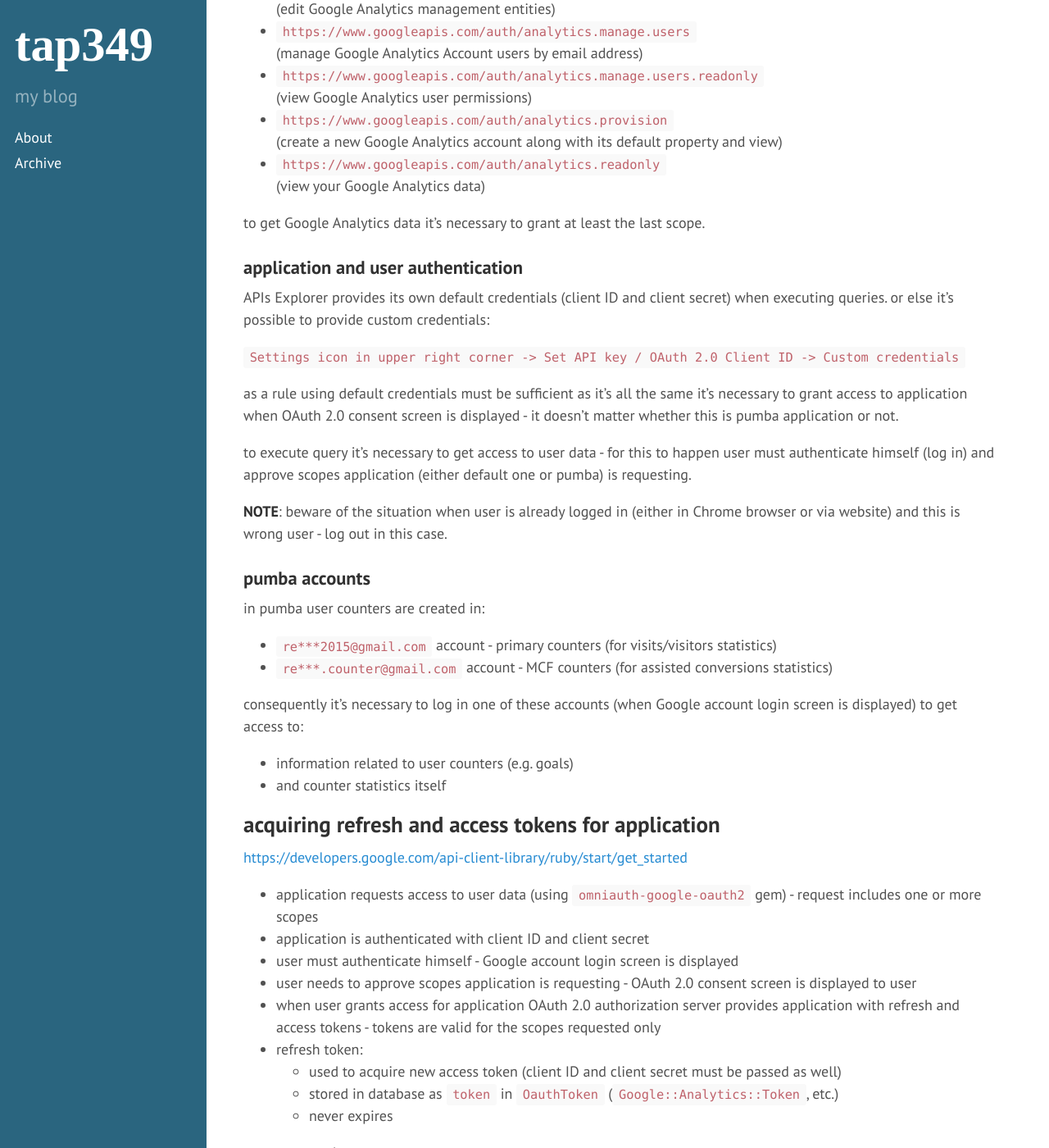
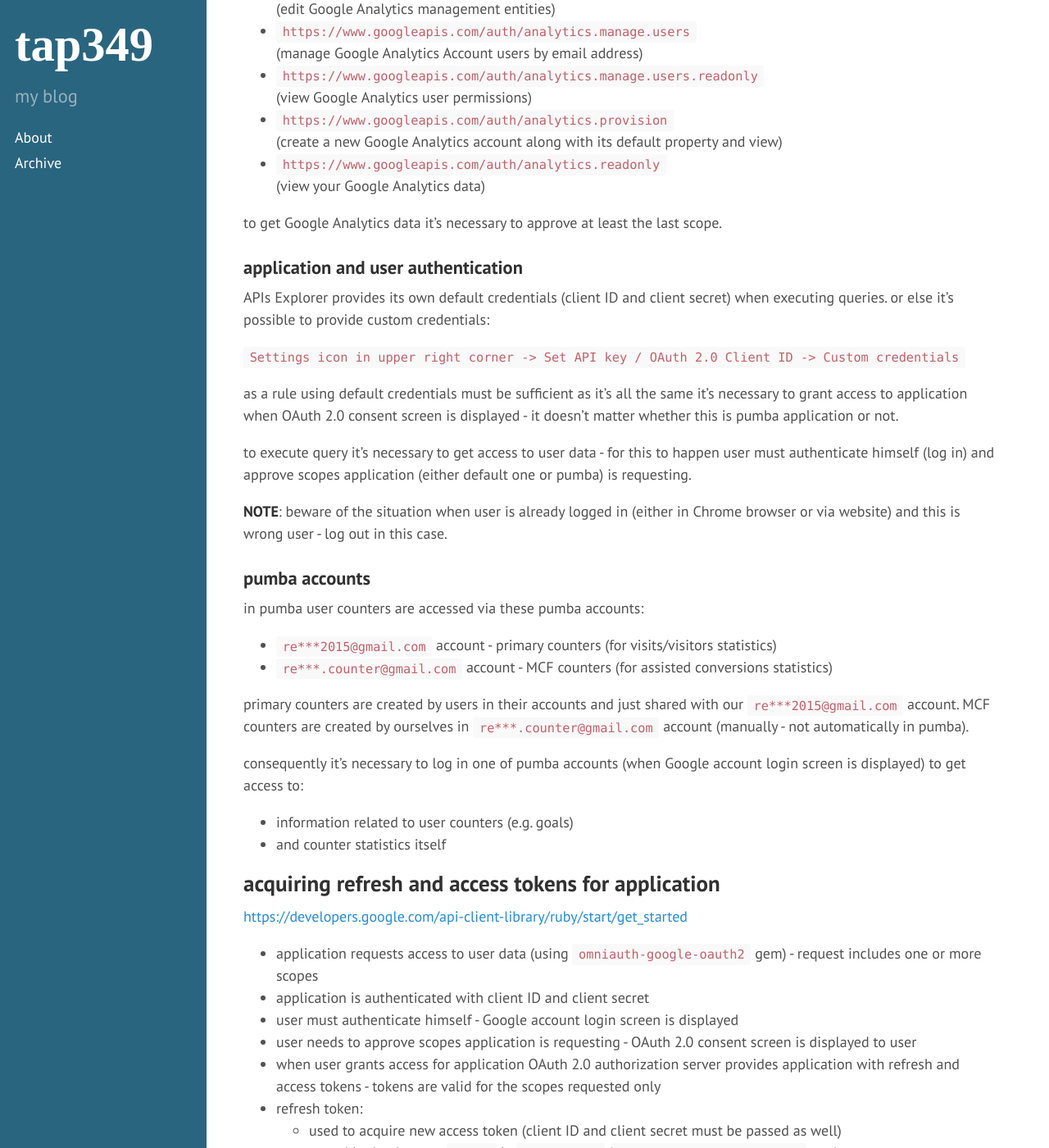
Before and after one commit to tap349/tap349.github.io, a Jekyll site: the page built from _posts/2016-03-16-GA-demystified.md, in a window 1280 px wide and 1400 px high, scrolled down 3532 px. Shown: the whole window at 82% size. Built offline with Jekyll 4.4.1, drawn with Linux system fonts in a browser that asks for light colours.

Commit message:
update 2016-07-12_12:07:08

```diff
--- a/_posts/2016-03-16-GA-demystified.md
+++ b/_posts/2016-03-16-GA-demystified.md
@@ -152,7 +152,7 @@ Google Analytics API declares a set of scopes:
 - `https://www.googleapis.com/auth/analytics.readonly`<br>
   (view your Google Analytics data)
 
-to get Google Analytics data it's necessary to grant at least the last scope.
+to get Google Analytics data it's necessary to approve at least the last scope.
 
 ### application and user authentication
 
@@ -175,12 +175,17 @@ scopes application (either default one or pumba) is requesting.
 
 ### pumba accounts
 
-in pumba user counters are created in:
+in pumba user counters are accessed via these pumba accounts:
 
 - `re***2015@gmail.com` account - primary counters (for visits/visitors statistics)
 - `re***.counter@gmail.com` account - MCF counters (for assisted conversions statistics)
 
-consequently it's necessary to log in one of these accounts
+primary counters are created by users in their accounts and just shared
+with our `re***2015@gmail.com` account.
+MCF counters are created by ourselves in `re***.counter@gmail.com` account
+(manually - not automatically in pumba).
+
+consequently it's necessary to log in one of pumba accounts
 (when Google account login screen is displayed) to get access to:
 
 - information related to user counters (e.g. goals)
```
